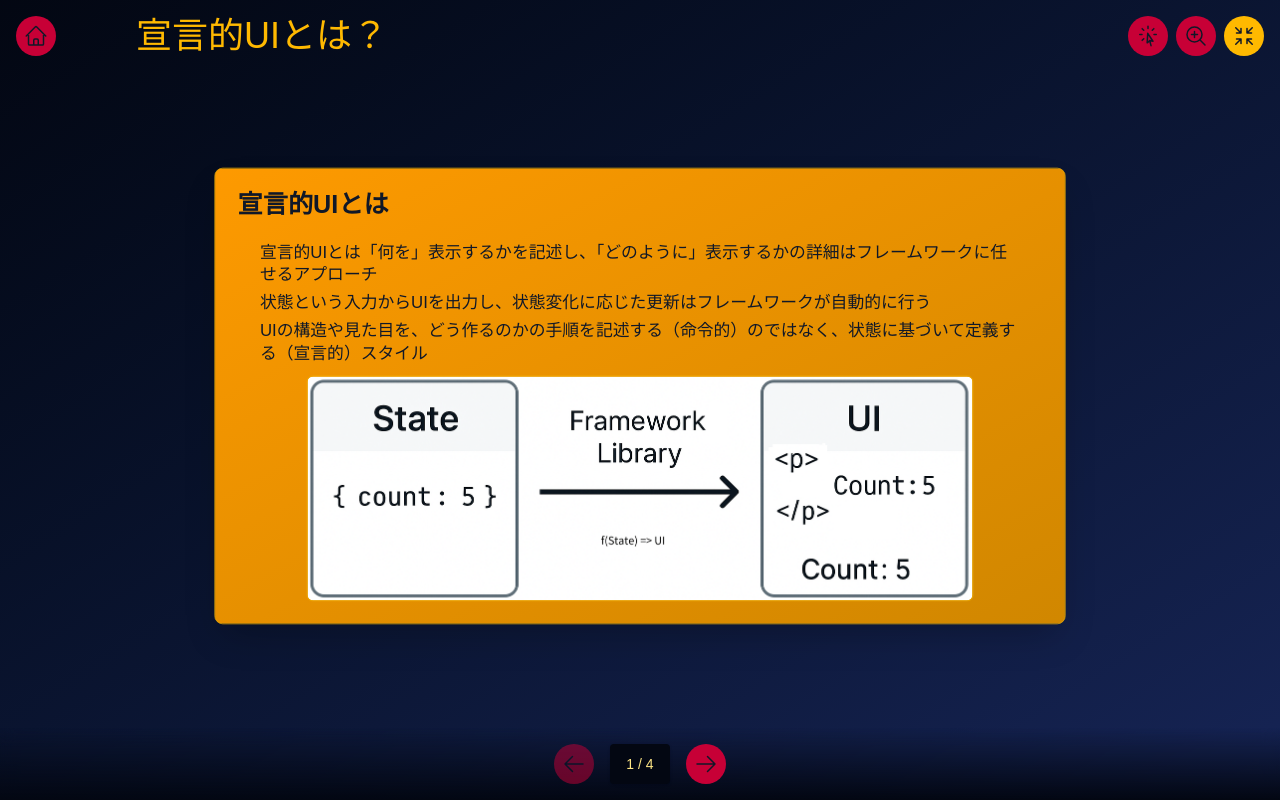
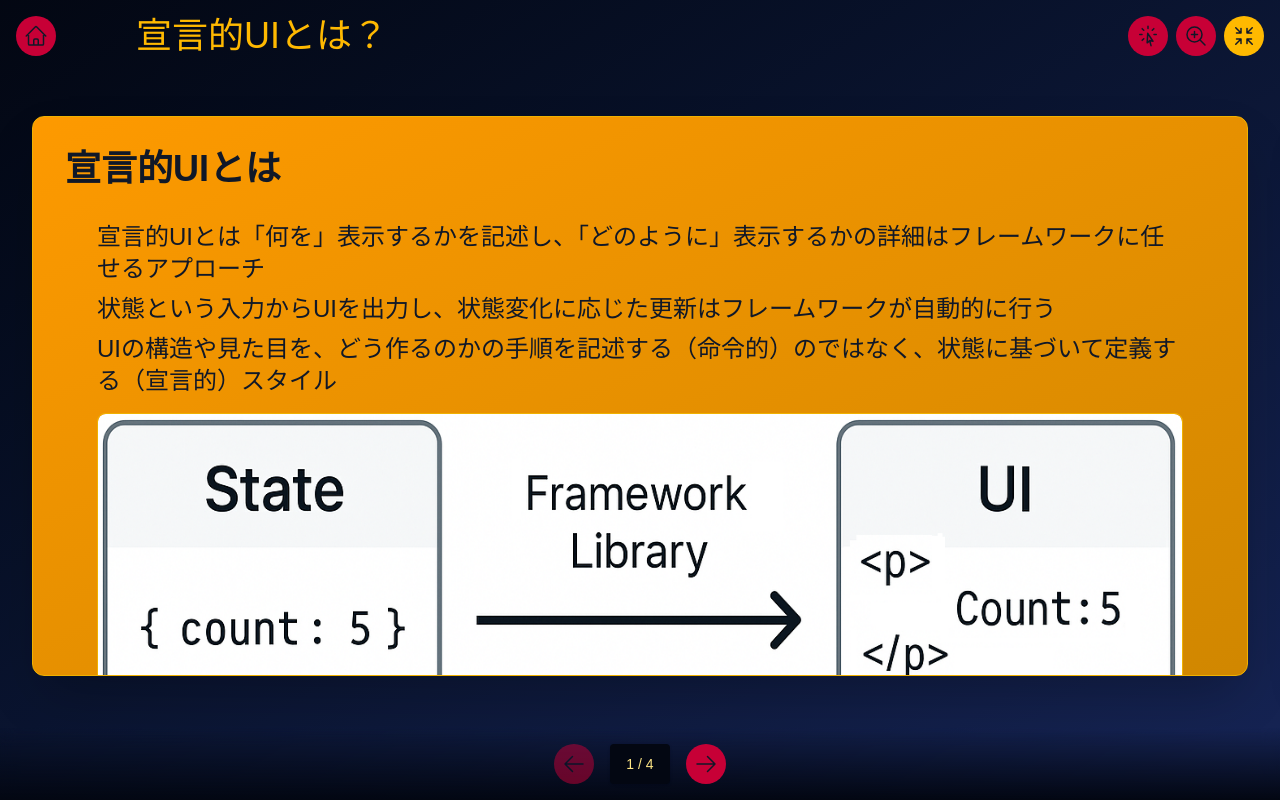
Before and after one commit to erutobusiness/docs, a Next.js app: page /slides/01-intro in a window 1280 px wide. Built offline with nearby package versions, Linux system fonts and the light colour scheme.

Commit message:
いったんスケール外そう

```diff
--- a/declarative/md/01-intro.md
+++ b/declarative/md/01-intro.md
@@ -134,7 +134,15 @@ React の例では、`setCount` で状態 `count` を更新するだけで、
 これは、UI の構築・更新手順をステップバイステップで記述する命令的 UI とは対照的である。
 
 React に代表される宣言的 UI フレームワークは、UI の状態管理を簡素化し、コードの可読性、保守性、生産性を向上させる多くの利点をもたらした。
-特に React Hooks の登場により、関数コンポーネントでの状態や副作用の扱いが宣言的になり、宣言的 UI の設計がさらに洗練された。
+特に React Hooks の登場[^React-Hooks]により、関数コンポーネントでの状態や副作用の扱いが宣言的になり、宣言的 UI の設計がさらに洗練された。
 
-現代の複雑な UI 開発においては、状態管理や更新処理の複雑さをフレームワークに委ねられる宣言的 UI が主流となりつつある。
+[^React-Hooks]:
+    React Hooks は React 16.8（2019 年 2 月リリース）で導入された機能で、関数コンポーネントに状態管理やライフサイクルメソッドのような機能を追加することを可能にしました。
+    詳細は公式ドキュメント [Introducing Hooks](https://legacy.reactjs.org/docs/hooks-intro.html) を参照してください。
+
+現代の複雑な UI 開発においては、状態管理や更新処理の複雑さをフレームワークに委ねられる宣言的 UI が主流となりつつある[^UI-trends]。
 ただし、プロジェクトの要件、チームスキル、パフォーマンス要件などを考慮し、適切なアプローチを選択することが重要である。
+
+[^UI-trends]:
+    宣言的 UI フレームワークの広がりは、React, Vue.js, Angular, SwiftUI, Flutter, Jetpack Compose など多くのプラットフォームで確認できます。
+    Stack Overflow の[2023 年開発者調査](https://survey.stackoverflow.co/2023/#section-most-popular-technologies-web-frameworks-and-technologies)によれば、フロントエンド開発者の間で React や Vue などの宣言的 UI フレームワークの採用が広く見られます。
--- a/declarative/next/data/02-why_now.ts
+++ b/declarative/next/data/02-why_now.ts
@@ -13,9 +13,6 @@ export const whyNowSection: SlideSection = {
         'AI時代において、エンジニアはコードの品質や意図を理解し、適切に評価する能力が求められる',
         '宣言的なコードは、意図や目的が明確であるため、AIの生成物を評価しやすい',
       ],
-      video: {
-        url: '/declarative/video/PXL_20250427_081934582.mp4',
-      },
     },
     {
       id: '02-why-1',
@@ -24,9 +21,6 @@ export const whyNowSection: SlideSection = {
         '宣言的な考え方を理解していないと意図せずチームに負担をかけてしまう可能性がある',
         'UI開発以外にも、IaC やデータクエリなど多様な分野で使われている宣言的な考え方は、\nシステム開発に関わるすべてのエンジニアが知っておくべき共通言語となりつつある',
       ],
-      video: {
-        url: '/declarative/video/PXL_20250427_030640787.mp4',
-      },
     },
     {
       id: '02-why-1-1',
@@ -113,9 +107,6 @@ function ToggleComponent() {
         'UIが宣言的なアプローチで構造化されることで、\n状態と表示の対応関係が明確になりコードの見通しが良くなる',
         '実装の詳細を抽象化することで、\nより少ないコードでアプリを構築でき、生産性が向上する',
       ],
-      video: {
-        url: '/video/.mp4',
-      },
     },
     {
       id: '02-why-3',
--- a/declarative/next/data/slidesPage.ts
+++ b/declarative/next/data/slidesPage.ts
@@ -3,7 +3,7 @@ export const slidesPageData = {
   title: '宣言的な世界',
   description: '宣言的UIを端に、歴史やクイズを通して、モダン開発のパラダイムを理解する',
   subDescription: '……客船クイーンエリザベスとグラン・マルニエを添えて',
-  backgroundImage: '/declarative/next/img/PXL_20250426_045936180.PORTRAIT.ORIGINAL~2.jpg',
+  backgroundImage: '/declarative/img/PXL_20250426_045936180.PORTRAIT.ORIGINAL~2.jpg',
 };
 
 // スライドページのデータを取得する関数
--- a/src/components/SlideComponent.tsx
+++ b/src/components/SlideComponent.tsx
@@ -17,7 +17,7 @@ interface SlideComponentProps {
 
 export default function SlideComponent({ slide, isTextSelectMode = false }: SlideComponentProps) {
   return (
-    <div className="rounded-xl shadow-2xl overflow-hidden max-w-1920 max-h-1080 flex flex-col bg-linear-to-br from-(--gradient-accent-from) to-(--gradient-accent-to) border border-(--accent-dark)">
+    <div className="rounded-xl shadow-2xl overflow-hidden max-w-full max-h-[70vh] flex flex-col bg-linear-to-br from-(--gradient-accent-from) to-(--gradient-accent-to) border border-(--accent-dark)">
       <div className="p-8 overflow-y-auto grow">
         <h2 className="text-2xl sm:text-4xl font-bold mb-4 sm:mb-6 pb-2 text-(--card-fg)">
           {slide.title}
--- a/src/components/SlideShow.tsx
+++ b/src/components/SlideShow.tsx
@@ -1,7 +1,6 @@
 'use client';
 
 import { useFullScreen } from '@/hooks/useFullScreen';
-import { useSlideScaling } from '@/hooks/useSlideScaling';
 import { useSlideShow } from '@/hooks/useSlideShow';
 import { useTextSelectMode } from '@/hooks/useTextSelectMode';
 import { useZoom } from '@/hooks/useZoom';
@@ -29,9 +28,6 @@ export default function SlideShow({ slideSection }: SlideShowProps) {
 
   // テキスト選択モードの状態を新しいフックから取得
   const { isTextSelectMode, toggleTextSelectMode } = useTextSelectMode();
-
-  // スケーリング係数を専用フックから取得
-  const scaleFactor = useSlideScaling();
 
   // ズーム機能を取得（新しい実装）
   const { zoomFactor, isZoomEnabled, zoomOrigin, zoomAtPosition, toggleZoom, handleRightClick } =
@@ -205,12 +201,7 @@ export default function SlideShow({ slideSection }: SlideShowProps) {
               key={slide.id}
               className="w-full shrink-0 slide-item flex justify-center items-center px-8"
             >
-              <div
-                className="mx-auto origin-center transition-transform duration-300 ease-in-out"
-                style={{
-                  transform: `scale(${scaleFactor})`,
-                }}
-              >
+              <div className="mx-auto origin-center ease-in-out">
                 <SlideComponent slide={slide} isTextSelectMode={isTextSelectMode} />
               </div>
             </div>
--- a/src/components/common/SlideImage.tsx
+++ b/src/components/common/SlideImage.tsx
@@ -35,11 +35,11 @@ export default function SlideImage({
             width={0}
             height={0}
             sizes="100vw"
-            className="w-auto h-auto max-h-[40vh] rounded-lg"
+            className="w-auto h-100 rounded-lg"
             style={imagePointerStyle}
           />
         ) : (
-          <div className="w-128 h-72 flex items-center justify-center bg-(--background) text-(--card-fg)">
+          <div className="w-128 h-100 flex items-center justify-center bg-(--background) text-(--card-fg)">
             画像読み込み中...
           </div>
         )}
```
